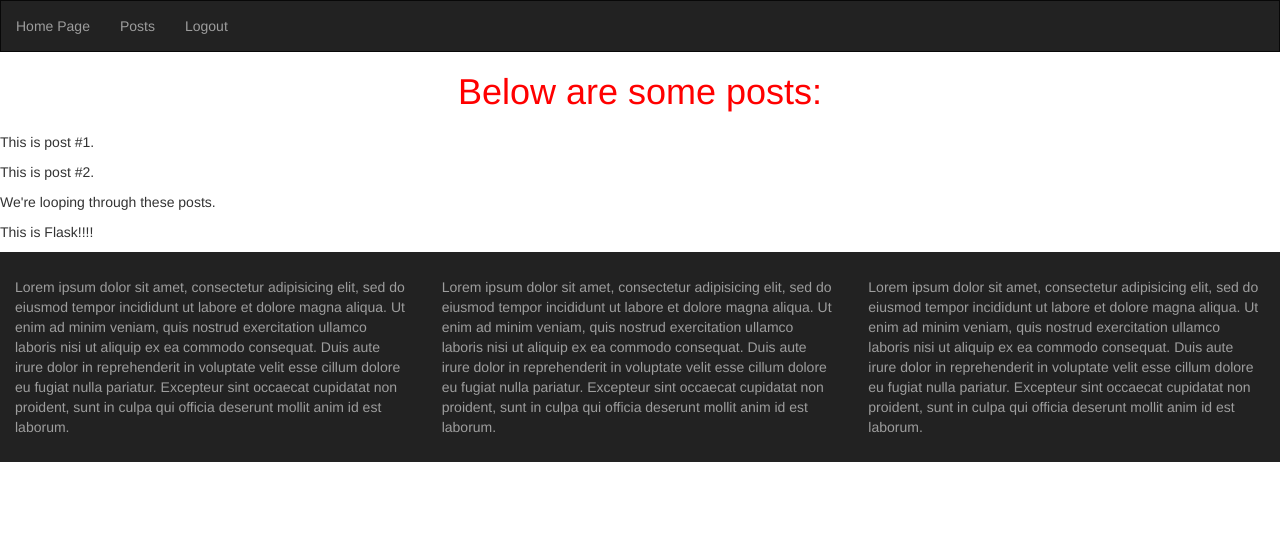
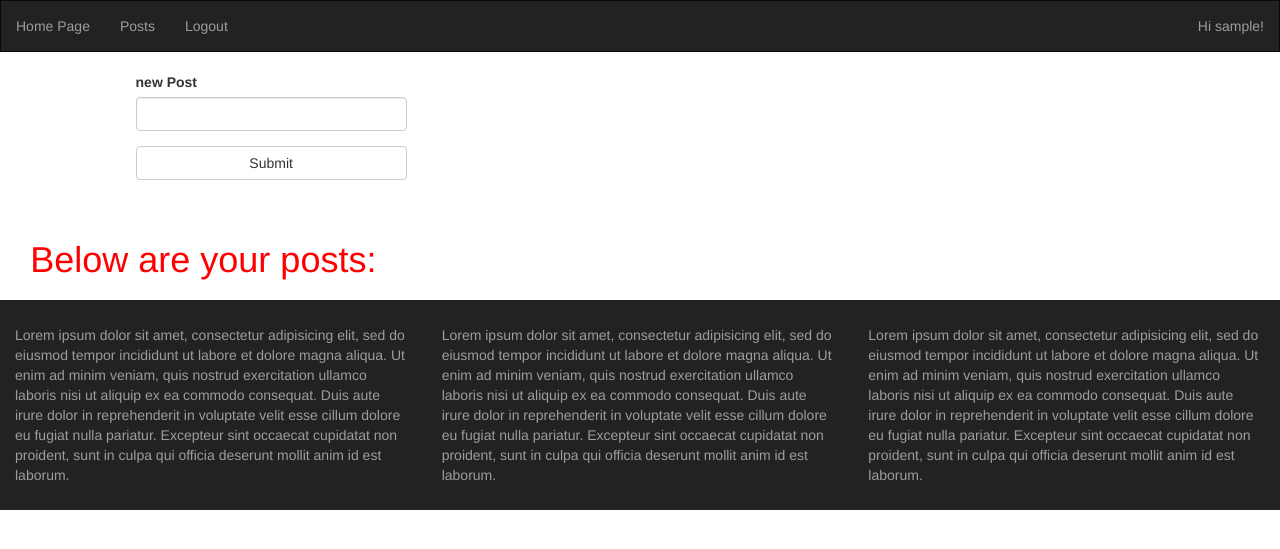
Before and after one commit to Robmaskrey/flasklesson, a Flask app: page /posts in a window 1280 px wide. Shown: the top 549 px of the page. Run offline with Flask 2, Linux system fonts and the light colour scheme; the visitor is signed in with stand-in values (Sample User, id 1); data comes from the database, SQL or seed files in the repository; both versions use the stored data as it was after the commit; data that the repository does not hold is empty; some libraries are stand-ins or nearby versions.

Commit message:
updated the flask application over the last few days

```diff
--- a/app/__init__.py
+++ b/app/__init__.py
@@ -13,6 +13,7 @@ db = SQLAlchemy(app)
 #takes in app that is being used and the database
 migrate = Migrate(app, db)
 login = LoginManager(app)
+login.login_view = 'login'
 
 from app import routes
 
--- a/app/forms.py
+++ b/app/forms.py
@@ -1,6 +1,7 @@
 from flask_wtf import FlaskForm
 from wtforms import StringField, PasswordField, BooleanField, SubmitField
-from wtforms.validators import DataRequired, EqualTo, Email
+from wtforms.validators import DataRequired, EqualTo, Email, ValidationError
+from app.models import User
 
 class LoginForm(FlaskForm):
     username = StringField('Username', validators=[DataRequired()])
@@ -11,6 +12,20 @@ class LoginForm(FlaskForm):
 class RegisterForm(FlaskForm):
     username = StringField('Username', validators=[DataRequired()])
     email = StringField('Email', validators=[Email()])
-    password1 = PasswordField('Password', validators=[DataRequired()])
-    password2 = PasswordField('Re-Enter Password', validators=[EqualTo('password1')])
+    password = PasswordField('Password', validators=[DataRequired()])
+    password2 = PasswordField('Re-Enter Password', validators=[EqualTo('password')])
     submit = SubmitField('Submit')
+
+    def validate_username(self, username):
+        user = User.query.filter_by(username=username.data).first()
+        if user is not None:
+            raise ValidationError('Username already in use.')
+
+    def validate_email(self, email):
+        user = User.query.filter_by(email=email.data).first()
+        if user is not None:
+            raise ValidationError('Email already in use.')
+
+class PostForm(FlaskForm):
+    body = StringField('new Post')
+    submit = SubmitField('Submit')
--- a/app/routes.py
+++ b/app/routes.py
@@ -1,9 +1,9 @@
-from app import app
-from flask import render_template, redirect, url_for, flash
-from app.forms import LoginForm
-from app.forms import RegisterForm
-from flask_login import current_user, login_user, logout_user
+from app import app, db
+from flask import render_template, redirect, url_for, flash, request
+from app.forms import LoginForm, RegisterForm, PostForm
+from flask_login import current_user, login_user, logout_user, login_required
 from app.models import User, Post
+from werkzeug.urls import url_parse
 
 @app.route('/')
 @app.route('/index')
@@ -11,15 +11,22 @@ def index():
     user = { 'username' : 'Rob' }
     return render_template('index.html', user=user, title='Home Page')
 
-@app.route('/posts')
+@app.route('/posts', methods=['GET', 'POST'])
+@login_required
 def posts():
-    posts = [
-        'This is post #1.',
-        'This is post #2.',
-        'We\'re looping through these posts.',
-        'This is Flask!!!!'
-    ]
-    return render_template('posts.html', posts=posts, title='Posts')
+    form= PostForm()
+    if form.validate_on_submit():
+        post = Post(body=form.body.data, author=current_user)
+        db.session.add(post)
+        db.session.commit()
+        return redirect(url_for('posts'))
+
+    if current_user.is_authenticated:
+        posts = current_user.posts
+    else:
+        posts = []
+
+    return render_template('posts.html', posts=posts, form=form, title='Posts')
 
 @app.route('/login', methods=['GET', 'Post'])
 def login():
@@ -32,19 +39,27 @@ def login():
             flash('Invalid login credientials.')
             return redirect(url_for('login'))
         login_user(user, remember=login_form.remember_me.data)
+        next_page = request.args.get('next')
+        if not next_page or url_parse(next_page).netloc != '':
+            next_page = url_for('index')
         flash('Thanks for logging in {}!'.format(current_user.username))
-        return redirect(url_for('index'))
+        return redirect(next_page)
     return render_template('login.html', form=login_form)
 
 
 @app.route('/register', methods=['GET', 'Post'])
 def register():
-    register_form = RegisterForm()
-    if register_form.validate_on_submit():
-        flash('Thanks {}, you are registered now!'.format(register_form.username.data))
+    if current_user.is_authenticated:
         return redirect(url_for('index'))
-
-    return render_template('register.html', form=register_form)
+    form = RegisterForm()
+    if form.validate_on_submit():
+        user = User(username=form.username.data, email=form.email.data)
+        user.set_password(form.password.data)
+        db.session.add(user)
+        db.session.commit()
+        flash('Congratulations, you are now registered!')
+        return redirect(url_for('login'))
+    return render_template('register.html', form=form)
 
 @app.route('/logout')
 def logout():
--- a/app/templates/base.html
+++ b/app/templates/base.html
@@ -21,6 +21,7 @@
         <li class="logout"><a href="{{ url_for('logout') }}">Logout</a></li>
         {% endif %}
       </ul>
+      <p class="navbar-text pull-right">Hi {{ current_user.username}}!</p>
     </nav>
   {% endblock %}
 
--- a/app/templates/posts.html
+++ b/app/templates/posts.html
@@ -1,10 +1,25 @@
 {% extends 'base.html' %}
+{% import 'bootstrap/wtf.html' as wtf %}
 
 {% block title %} Posts - {{ super() }}{% endblock %}
 
 {% block app_content %}
-  <h1>Below are some posts:</h1>
-  {% for post in posts %}
+  <div class="row">
+    <div class="col-md-4">
+      <div class="col-md-offset-4">
+        {{ wtf.quick_form(form) }}
+      </div>
+      <h1>Below are your posts:</h1>
+      <div class="col-md-offset-4">
+        {% for post in posts %}
+          <p>{{ post}}</p>
+        {% endfor %}
+      </div>
+    </div>
+  </div>
+
+
+  <!-- {% for post in posts %}
     <p>{{ post}}</p>
-  {% endfor %}
+  {% endfor %} -->
 {% endblock %}
```
Also changed, not shown: app.db, app/templates/layout.html (deleted), app/templates/login.html (line endings or trailing spaces).
